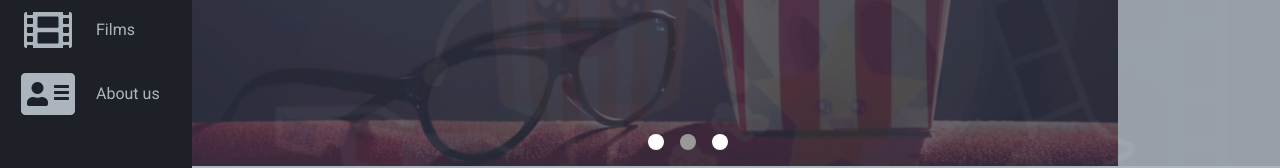
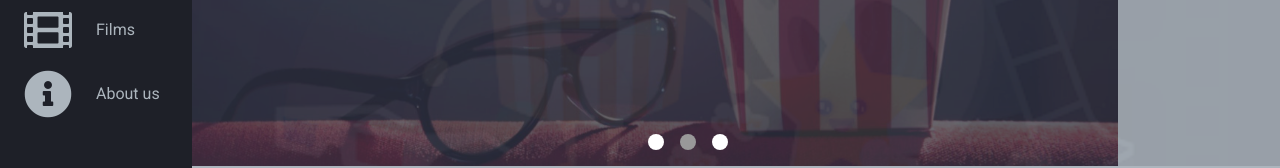
Before and after one commit to andriikovall/epam-frontend-course, an Angular app in the folder coursework/cinema/: page /home in a window 1280 px wide. Shown: the part 234-402 px from the top of the page. Built offline with nearby package versions, Linux system fonts and the light colour scheme; a web font is replaced by a local one.

Commit message:
changed nav  about us icon

```diff
--- a/coursework/cinema/src/app/components/layout/navbar/navbar.component.html
+++ b/coursework/cinema/src/app/components/layout/navbar/navbar.component.html
@@ -30,7 +30,7 @@
 
     <li class="navbar__item item">
       <span class="item__icon">
-        <i class="fa fa-address-card fa-3x"></i>
+        <i class="fa fa-info-circle fa-3x"></i>
       </span>
       <span class="item__text">About us</span>
     </li>
```
